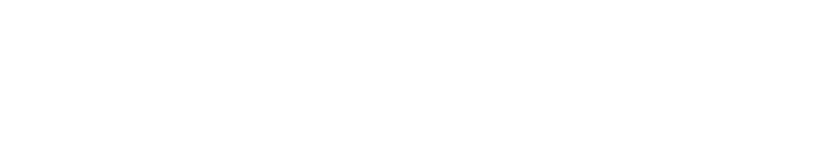
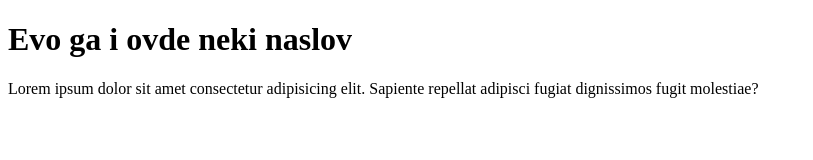
Before and after one commit to cvijander/css-layout-types-, a plain HTML site: page index.html in a window 1280 px wide. Shown: the whole page, without its empty margins (0-813 px from the left). Drawn offline with Linux system fonts and the light colour scheme.

Commit message:
Uneli smo naslov i tekst

```diff
--- a/index.html
+++ b/index.html
@@ -6,6 +6,7 @@
     <title>Document</title>
 </head>
 <body>
-
+    <h1>Evo ga i ovde neki naslov</h1>
+    <p>Lorem ipsum dolor sit amet consectetur adipisicing elit. Sapiente repellat adipisci fugiat dignissimos fugit molestiae?</p>
 </body>
 </html>
```
